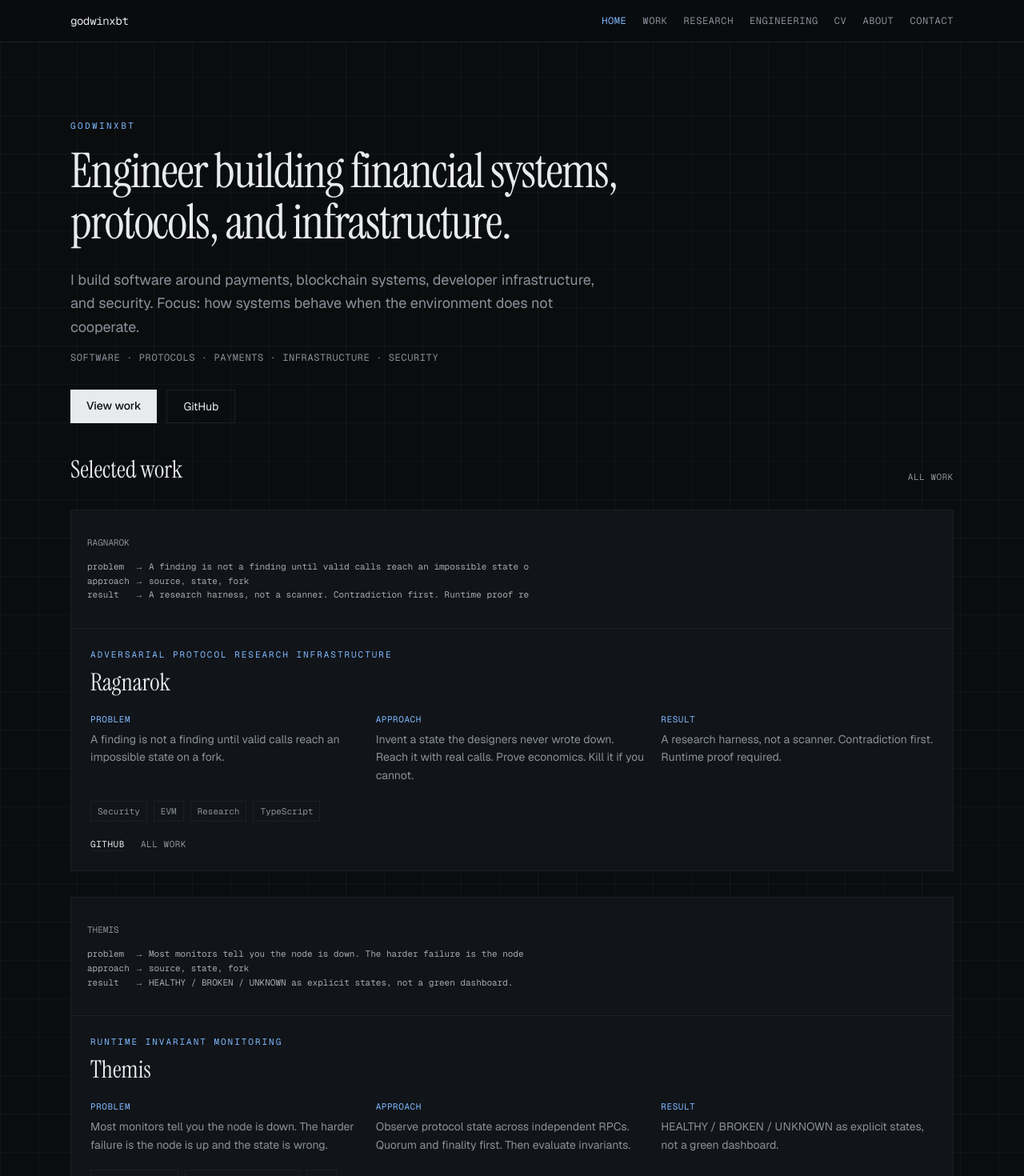
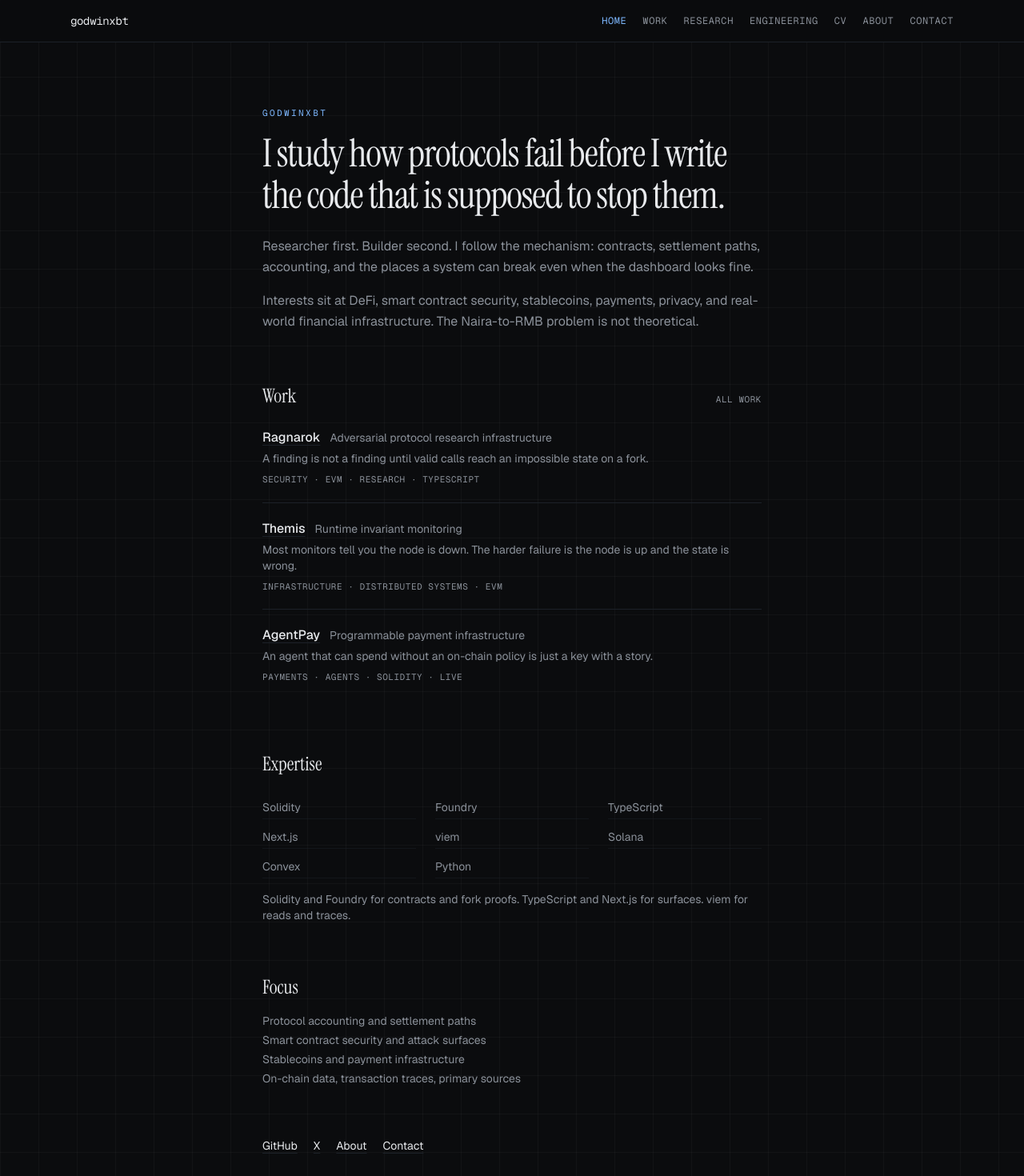
Before and after one commit to Godwin-web3/portfolio, a Next.js app: page / in a window 1280 px wide. Shown: the top 1470 px of the page at 80% size. Built offline with nearby package versions, Linux system fonts and the light colour scheme.

Commit message:
Update homepage to catalog-style lists inspired by saniyusuf.com

```diff
--- a/app/page.tsx
+++ b/app/page.tsx
@@ -1,42 +1,92 @@
 import Link from "next/link";
-import ProjectBlock from "./components/ProjectBlock";
-import { featured } from "./lib/projects";
+import { projects, featured } from "./lib/projects";
+import { stack } from "./lib/work";
 
 export default function Home() {
   return (
-    <div className="mx-auto max-w-6xl px-5 sm:px-6">
-      <section className="pb-10 pt-16 sm:pt-24">
-        <p className="font-mono text-[11px] uppercase tracking-[0.22em] text-accent">GodwinXbt</p>
-        <h1 className="mt-4 max-w-3xl font-serif text-4xl leading-[1.08] tracking-tight text-paper sm:text-6xl">
-          Engineer building financial systems, protocols, and infrastructure.
-        </h1>
-        <p className="mt-6 max-w-2xl text-base leading-relaxed text-mute sm:text-lg">
-          I build software around payments, blockchain systems, developer infrastructure,
-          and security. Focus: how systems behave when the environment does not cooperate.
+    <div className="mx-auto max-w-2xl px-5 py-16 sm:px-6 sm:py-20">
+      <p className="font-mono text-[11px] uppercase tracking-[0.22em] text-accent">GodwinXbt</p>
+      <h1 className="mt-4 font-serif text-4xl leading-[1.1] tracking-tight text-paper sm:text-5xl">
+        I study how protocols fail before I write the code that is supposed to stop them.
+      </h1>
+      <div className="mt-6 space-y-4 text-base leading-relaxed text-mute">
+        <p>
+          Researcher first. Builder second. I follow the mechanism: contracts, settlement paths, accounting, and the places a system can break even when the dashboard looks fine.
         </p>
-        <p className="mt-4 font-mono text-xs uppercase tracking-wider text-mute">
-          Software · Protocols · Payments · Infrastructure · Security
+        <p>
+          Interests sit at DeFi, smart contract security, stablecoins, payments, privacy, and real-world financial infrastructure. The Naira-to-RMB problem is not theoretical.
         </p>
-        <div className="mt-8 flex flex-wrap gap-3">
-          <Link href="/work" className="bg-paper px-5 py-2.5 text-sm font-medium text-ink hover:bg-white">
-            View work
+      </div>
+
+      <section className="mt-16">
+        <div className="flex items-baseline justify-between">
+          <h2 className="font-serif text-2xl text-paper">Work</h2>
+          <Link href="/work" className="font-mono text-[11px] uppercase tracking-wider text-mute hover:text-paper">
+            All work
           </Link>
-          <a href="https://github.com/Godwin-web3" target="_blank" rel="noopener noreferrer" className="border border-line px-5 py-2.5 text-sm text-paper hover:border-paper/40">
-            GitHub
-          </a>
         </div>
+        <ul className="mt-6 space-y-5">
+          {featured.map((p) => (
+            <li key={p.slug} className="border-b border-line pb-5 last:border-0">
+              <div className="flex flex-wrap items-baseline gap-x-3">
+                <a
+                  href={p.github}
+                  target="_blank"
+                  rel="noopener noreferrer"
+                  className="font-medium text-paper underline decoration-line underline-offset-4 hover:decoration-accent"
+                >
+                  {p.title}
+                </a>
+                <span className="text-sm text-mute">{p.line}</span>
+              </div>
+              <p className="mt-1 text-sm text-mute">{p.problem}</p>
+              <p className="mt-2 font-mono text-[11px] uppercase tracking-wider text-mute">
+                {p.tags.join(" · ")}
+                {p.live ? " · Live" : ""}
+              </p>
+            </li>
+          ))}
+        </ul>
       </section>
-      <section className="pb-20">
-        <div className="flex items-end justify-between">
-          <h2 className="font-serif text-3xl text-paper">Selected work</h2>
-          <Link href="/work" className="font-mono text-[11px] uppercase tracking-wider text-mute hover:text-paper">All work</Link>
-        </div>
-        <div className="mt-8 grid gap-8">
-          {featured.map((project) => (
-            <ProjectBlock key={project.slug} project={project} />
+
+      <section className="mt-16">
+        <h2 className="font-serif text-2xl text-paper">Expertise</h2>
+        <ul className="mt-6 grid grid-cols-2 gap-x-6 gap-y-2 text-sm text-mute sm:grid-cols-3">
+          {stack.map((s) => (
+            <li key={s.name} className="border-b border-line/50 py-1">
+              {s.name}
+            </li>
           ))}
-        </div>
+        </ul>
+        <p className="mt-4 text-sm text-mute">
+          Solidity and Foundry for contracts and fork proofs. TypeScript and Next.js for surfaces. viem for reads and traces.
+        </p>
       </section>
+
+      <section className="mt-16">
+        <h2 className="font-serif text-2xl text-paper">Focus</h2>
+        <ul className="mt-4 space-y-1 text-sm text-mute">
+          <li>Protocol accounting and settlement paths</li>
+          <li>Smart contract security and attack surfaces</li>
+          <li>Stablecoins and payment infrastructure</li>
+          <li>On-chain data, transaction traces, primary sources</li>
+        </ul>
+      </section>
+
+      <div className="mt-16 flex flex-wrap gap-5 text-sm">
+        <a href="https://github.com/Godwin-web3" target="_blank" rel="noopener noreferrer" className="text-paper underline decoration-line underline-offset-4 hover:decoration-accent">
+          GitHub
+        </a>
+        <a href="https://x.com/GodwinXbt" target="_blank" rel="noopener noreferrer" className="text-paper underline decoration-line underline-offset-4 hover:decoration-accent">
+          X
+        </a>
+        <Link href="/about" className="text-paper underline decoration-line underline-offset-4 hover:decoration-accent">
+          About
+        </Link>
+        <Link href="/contact" className="text-paper underline decoration-line underline-offset-4 hover:decoration-accent">
+          Contact
+        </Link>
+      </div>
     </div>
   );
 }
```
